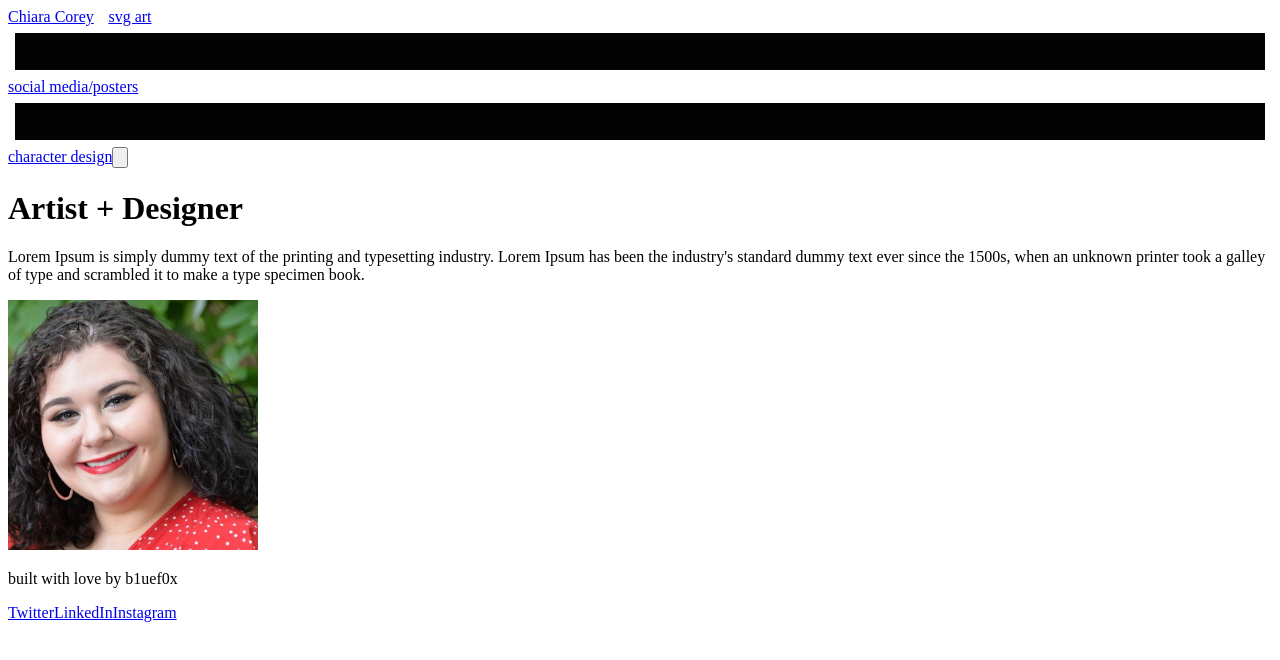
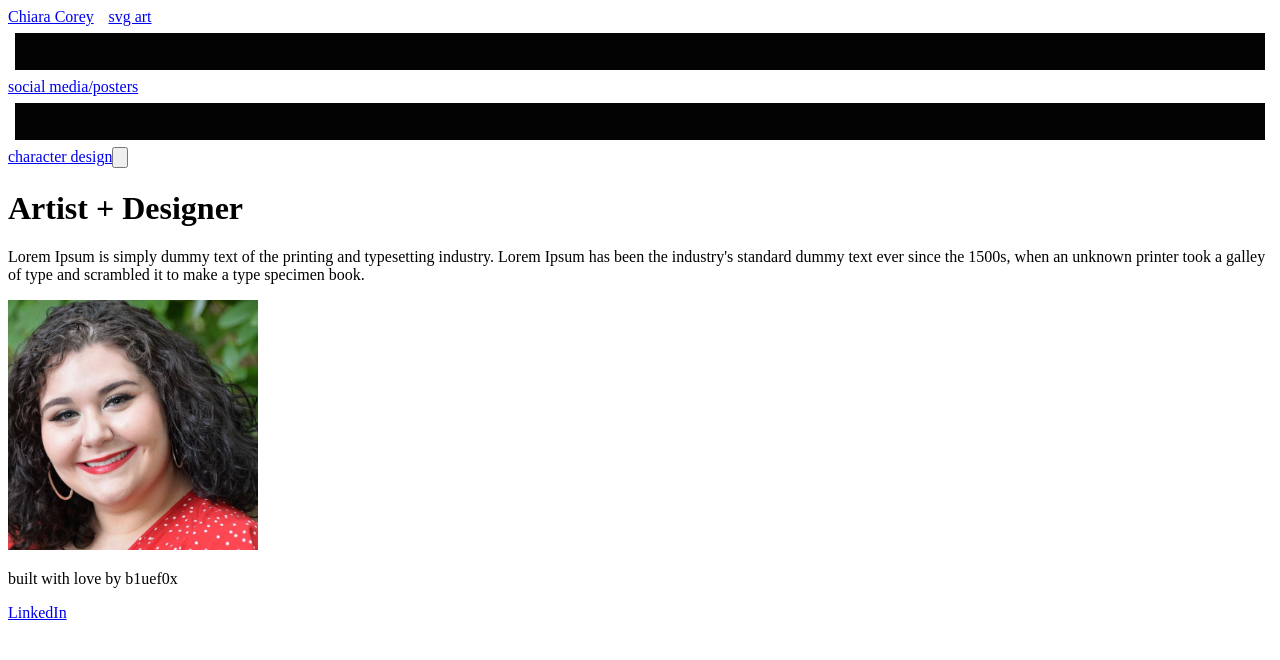
Before and after one commit to b1uef0x/cc_portfolio, a Next.js app: page / in a window 1280 px wide. Shown: the top 660 px of the page. Built offline with nearby package versions, Linux system fonts and the light colour scheme.

Commit message:
add linkedin link

```diff
--- a/components/Footer.js
+++ b/components/Footer.js
@@ -10,28 +10,12 @@ const Footer = () => {
                     <p>built with love by b1uef0x</p>
                     <div className="flex flex-wrap pt-2 sm:space-x-4 space-x-2 font-medium lg:pt-0">
                         <a
-                            href="#"
-                            className={"transition-colors hover:text-yellow-500"}
-                            target="_blank"
-                            rel="noreferrer"
-                        >
-                            Twitter
-                        </a>
-                        <a
-                            href="#"
+                            href="https://www.linkedin.com/in/chiara-corey/"
                             className={"transition-colors hover:text-yellow-500"}
                             target="_blank"
                             rel="noreferrer"
                         >
                             LinkedIn
-                        </a>
-                        <a
-                            href="#"
-                            className={"transition-colors hover:text-yellow-500"}
-                            target="_blank"
-                            rel="noreferrer"
-                        >
-                            Instagram
                         </a>
                     </div>
                 </div>
```
